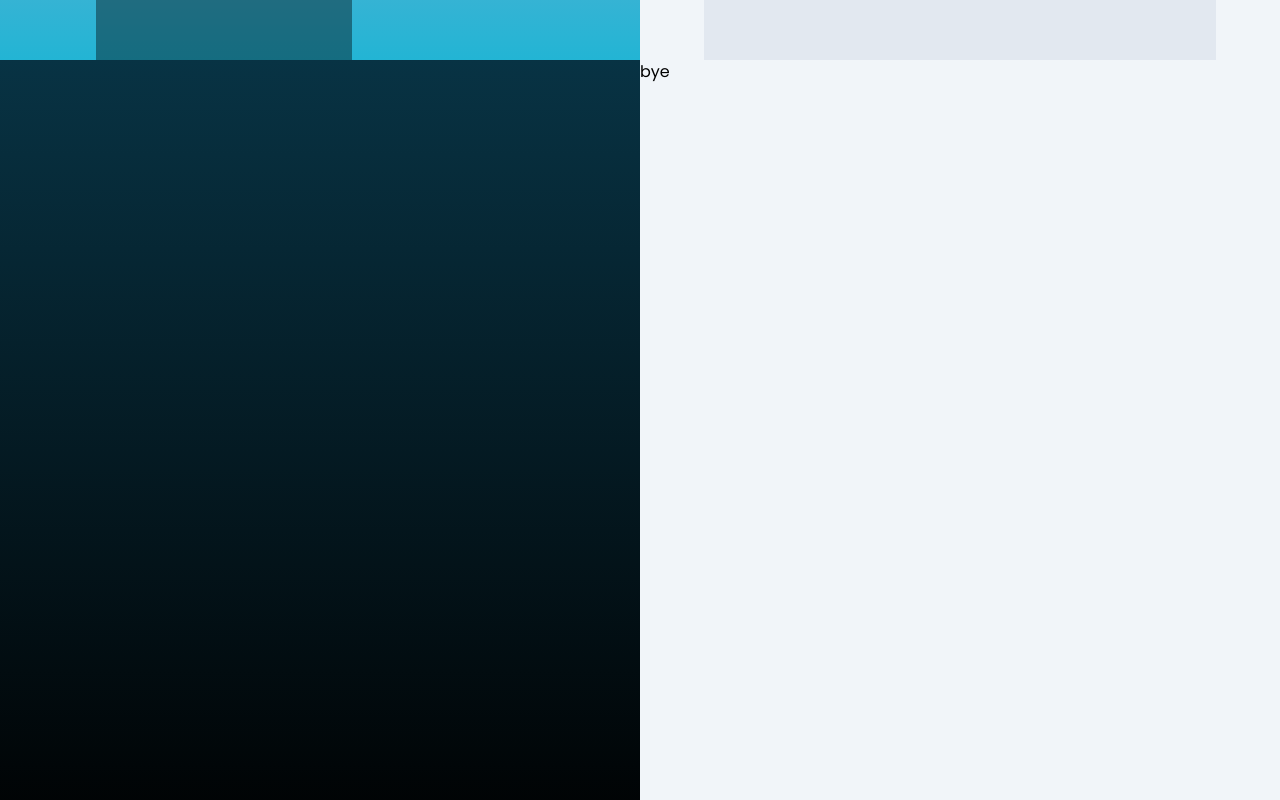
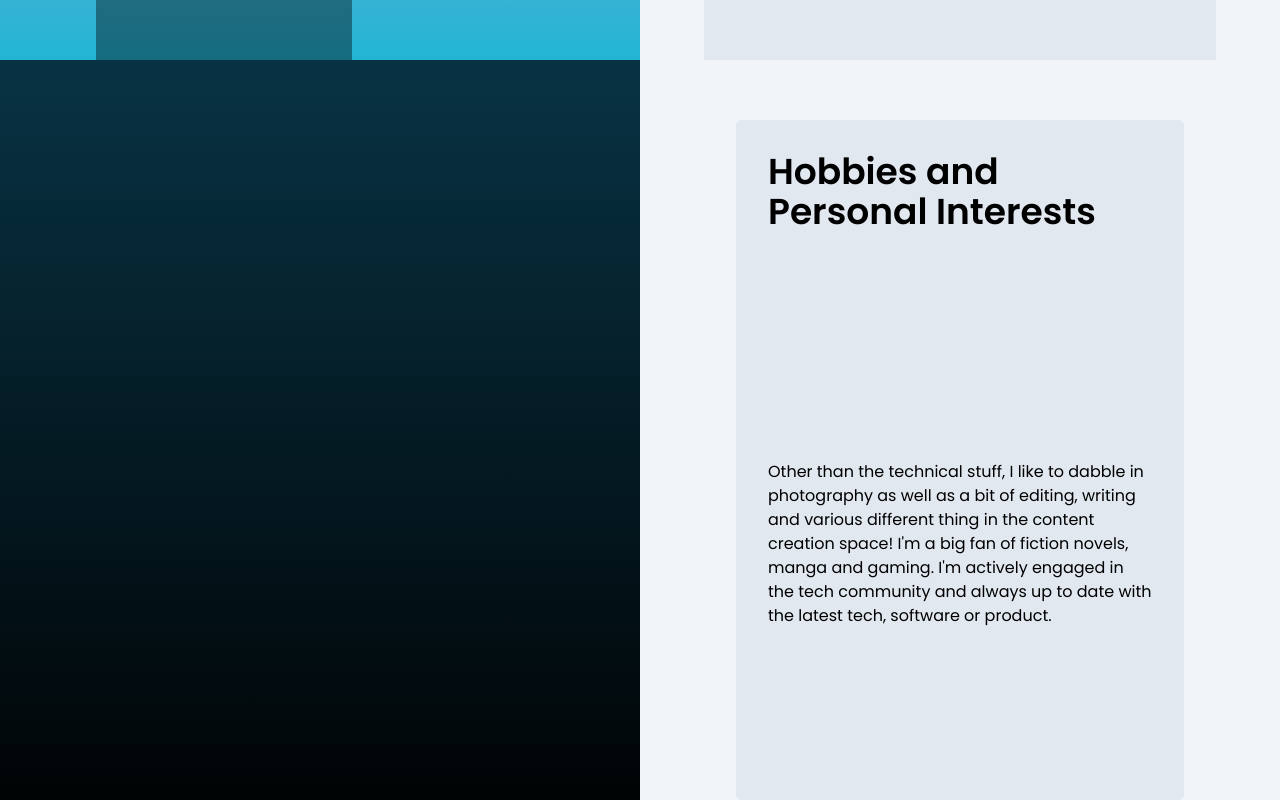
Before and after one commit to Siddharth-afk/Personal_site, a React (Vite) app in the folder portfolio/: page / in a window 1280 px wide. Shown: the part 1540-2340 px from the top of the page. Built offline with nearby package versions, Linux system fonts and the light colour scheme; a web font is replaced by a local one.

Commit message:
updated the hobbies files with stuff.

```diff
--- a/portfolio/src/Hobbies.jsx
+++ b/portfolio/src/Hobbies.jsx
@@ -6,8 +6,17 @@ export const Hobbies = () => {
 
             </div>
 
-            <div className="bg-slate-100 h-full w-full">
-                bye
+            <div className="bg-slate-100 h-full w-full flex">
+                <div className="flex w-[70%] h-[85%] bg-slate-200 mx-auto my-auto rounded-md">
+                  <div className="grid grid-rows-2 mx-auto px-8 py-8">
+                    <div>
+                      <p className="font-semibold text-4xl">Hobbies and Personal Interests</p>
+                    </div>
+                    <div>
+                      <p>Other than the technical stuff, I like to dabble in photography as well as a bit of editing, writing and various different thing in the content creation space! I'm a big fan of fiction novels, manga and gaming. I'm actively engaged in the tech community and always up to date with the latest tech, software or product.</p>
+                    </div>
+                  </div>
+                </div>
             </div>
         </div>
     </div>
```
